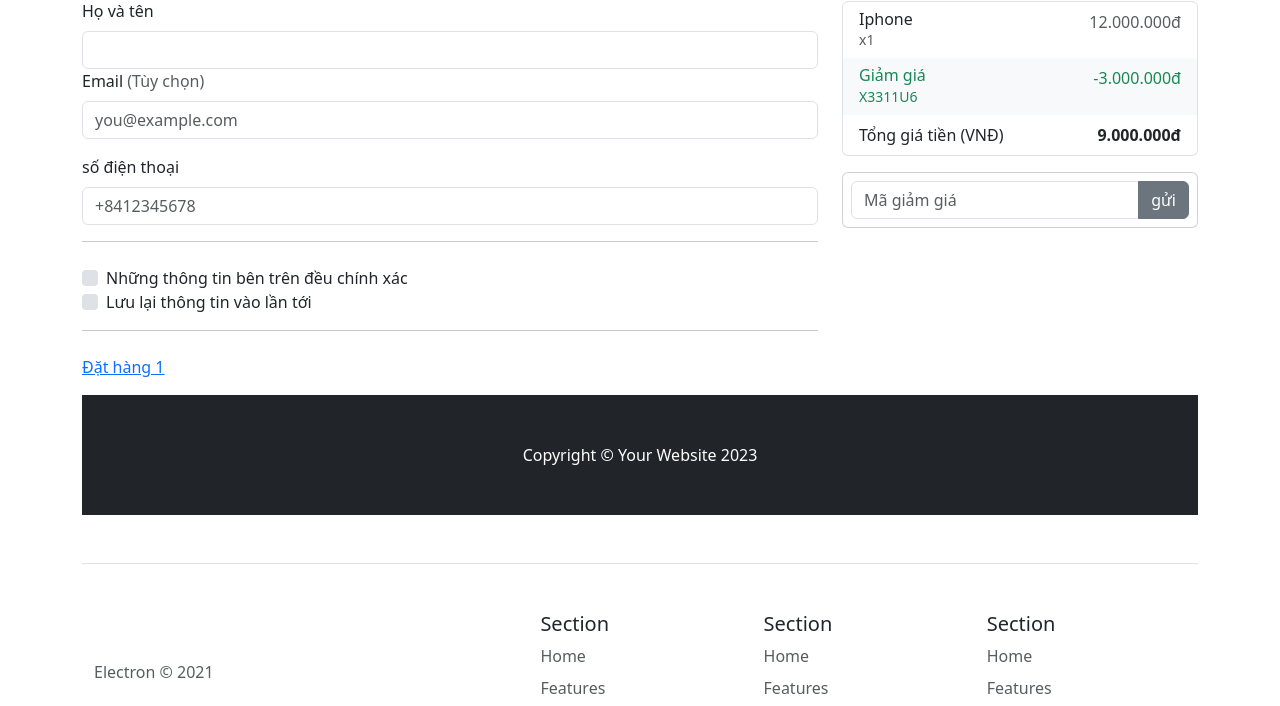
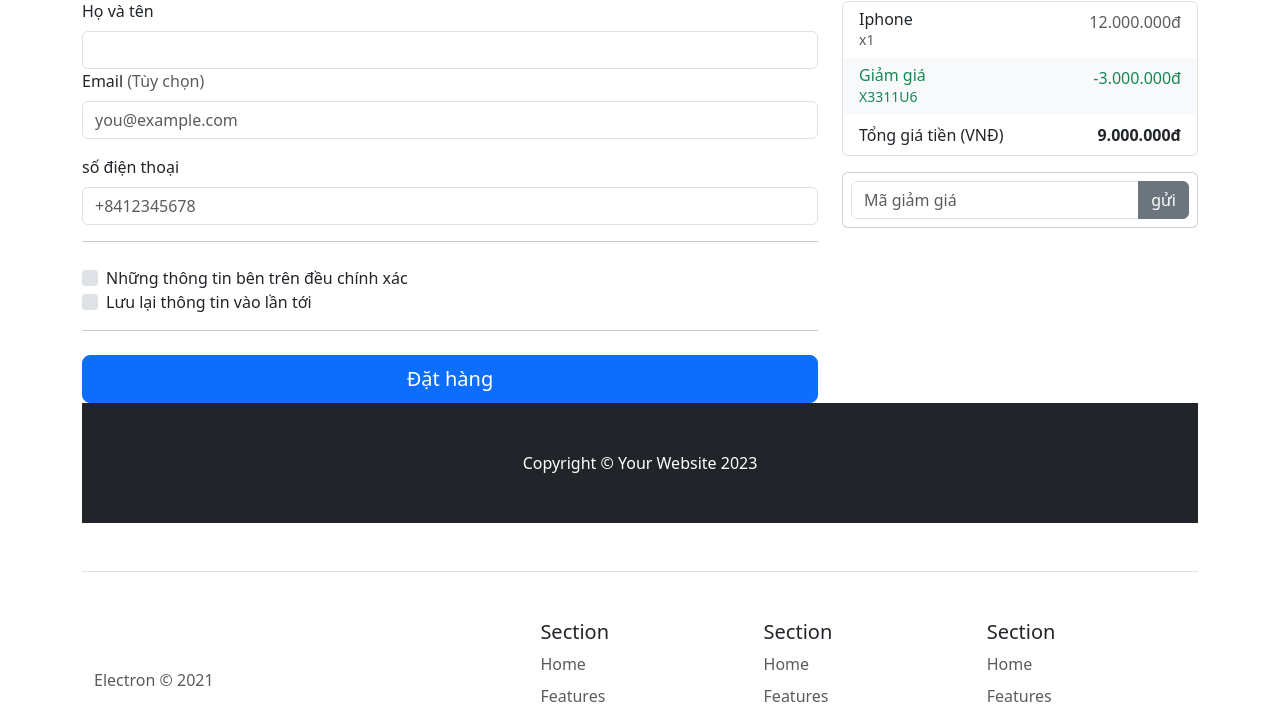
Before and after one commit to KieuAn03/ElectronicsStore, a Django app: template webapp/templates/checkout.html in a window 1280 px wide. Shown: the part 258-964 px from the top of the page. Run offline with Django 4.2, Linux system fonts and the light colour scheme; the template is opened without the code that fills it: values that come from a table or form of the project are taken from there, others are empty; data comes from the database, SQL or seed files in the repository; both versions use the stored data as it was after the commit; some libraries are stand-ins or nearby versions.

```diff
--- a/webapp/templates/checkout.html
+++ b/webapp/templates/checkout.html
@@ -92,11 +92,9 @@
             <label class="custom-control-label" for="save-info">Lưu lại thông tin vào lần tới</label>
           </div>
           <hr class="mb-4">
+        </form>
+          <a href="{% url 'checkout' cart.getid %}"><button class="btn btn-primary btn-lg btn-block">Đặt hàng</button></a>
 
-
-          <a href="{% url 'checkout' cart.getid %}">Đặt hàng {{cart.getid}}</a>
-
-        </form>
       </div>
     </div>
   </div>
```
Also changed, not shown: webapp/db.sqlite3.
